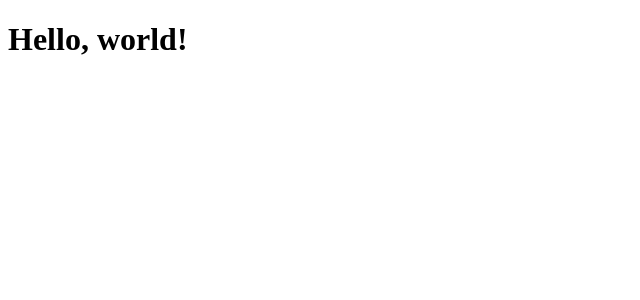
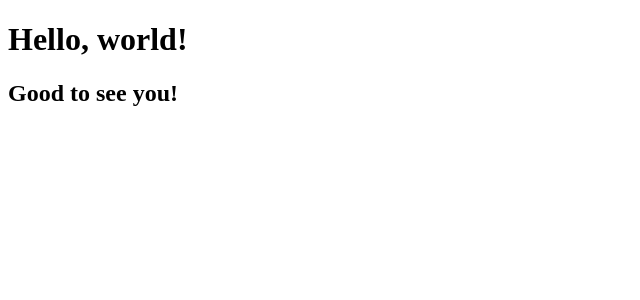
Before and after one commit to JeffyMesquita/react-fundamentos, a React app: page / in a window 1280 px wide. Shown: the top 300 px of the page, without its empty margins (0-640 px from the left). Built offline with nearby package versions, Linux system fonts and the light colour scheme.

Commit message:
chore: React fragment

```diff
--- a/src/App.js
+++ b/src/App.js
@@ -2,9 +2,15 @@ import React from 'react';
 
 function App() {
   return (
-    <h1 id="title">
-      <span>Hello, world!</span>
-    </h1>
+    <>
+      <h1 id="title">
+        <span>Hello, world!</span>
+      </h1>
+
+      <h2>
+        <span>Good to see you!</span>
+      </h2>
+    </>
   );
 }
 
```
